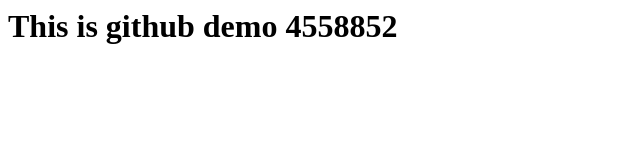
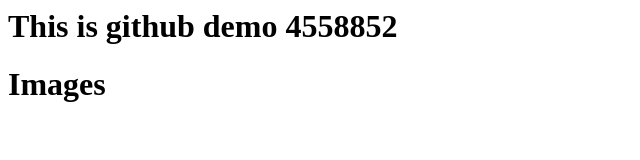
Before and after one commit to ganeshpacharane/metgitdemo, a plain HTML site: page index.html in a window 1280 px wide. Shown: the whole page, without its empty margins (0-640 px from the left). Drawn offline with Linux system fonts and the light colour scheme.

Commit message:
added logo and images

```diff
--- a/index.html
+++ b/index.html
@@ -4,6 +4,6 @@
 </head>
 <body>
 <h1>This is github demo 4558852</h1>
-
+<h1>Images</h1>
 </body>
 </html>
```
